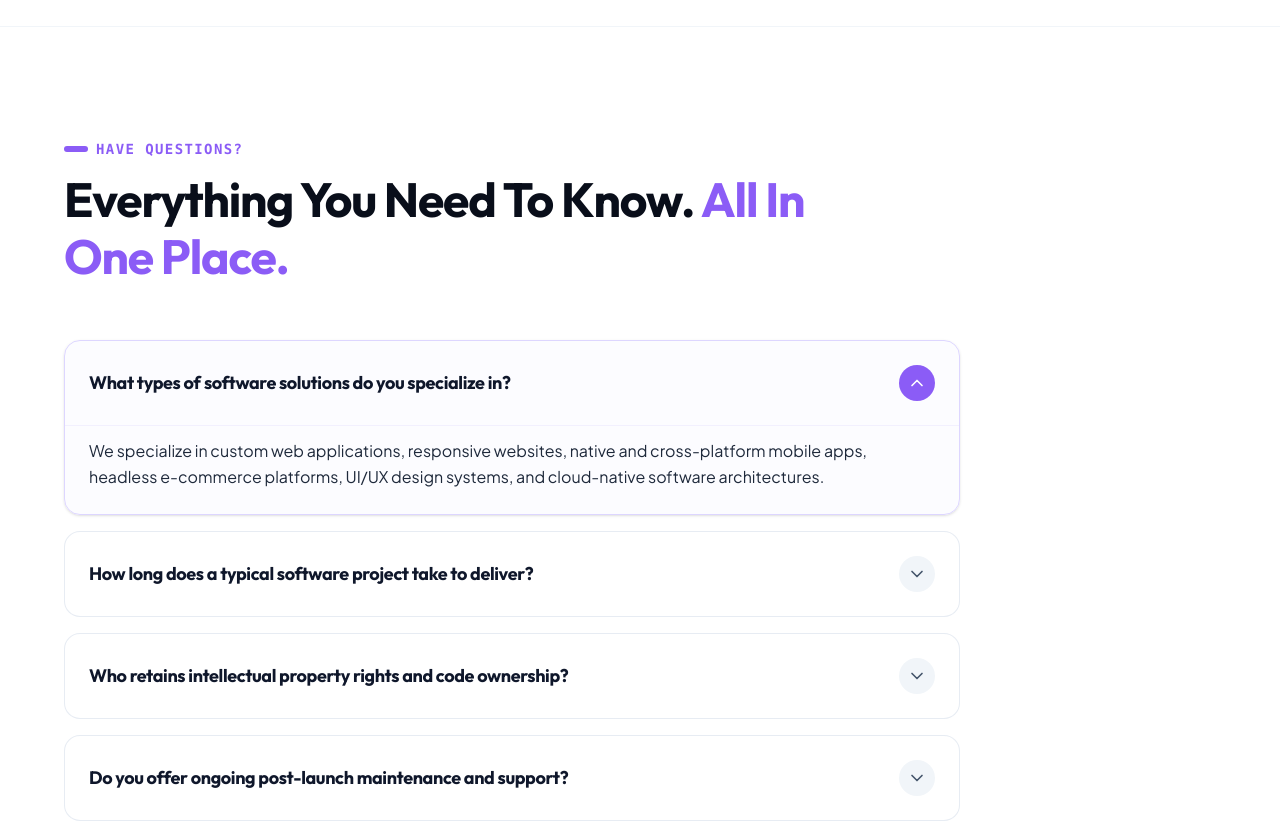
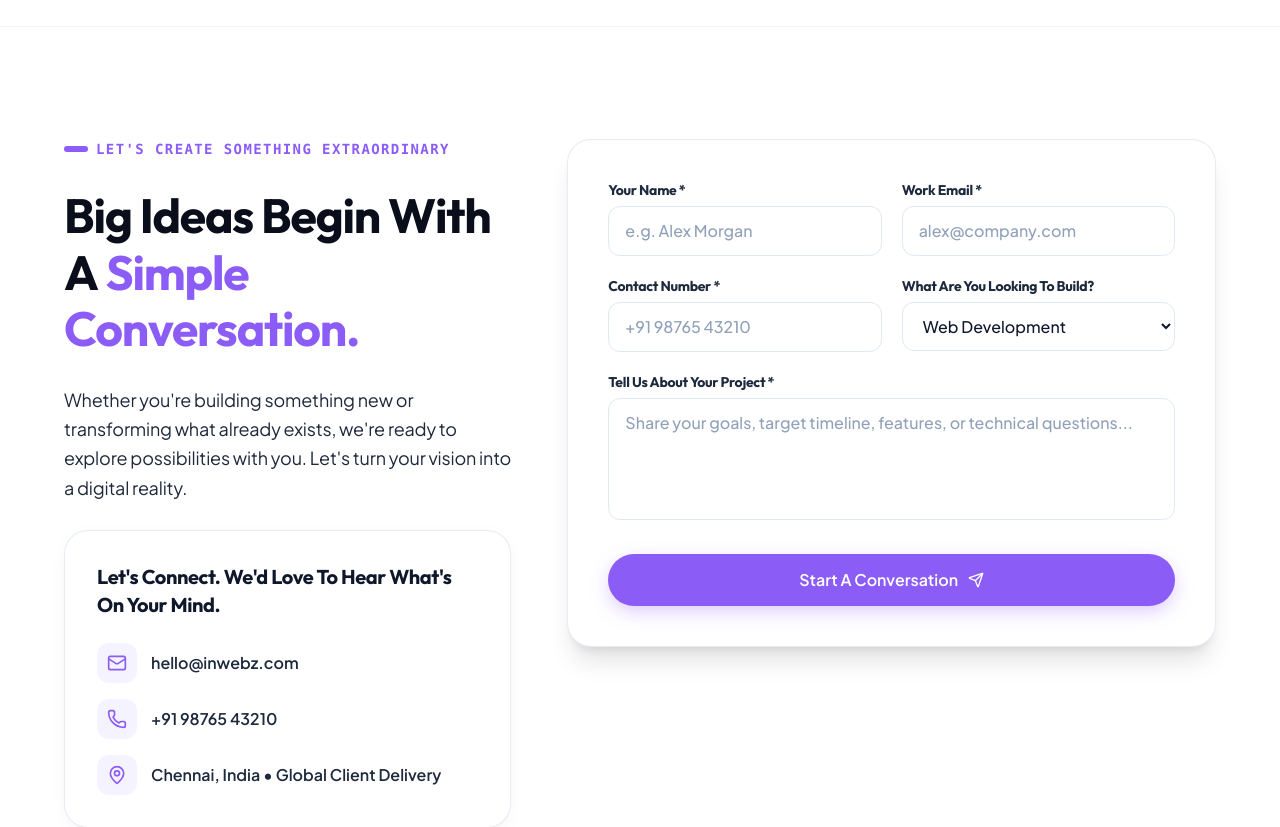
Before and after one commit to harithashree47/InWebz, a React (Vite) app in the folder frontend/: page / in a window 1280 px wide. Shown: the part 7500-8327 px from the top of the page. Built offline with nearby package versions, Linux system fonts and the light colour scheme.

Commit message:
faq section deleted

```diff
--- a/frontend/src/pages/Faq.jsx
+++ /dev/null
@@ -1,92 +0,0 @@
-import React, { useState } from 'react';
-import { ChevronDown } from 'lucide-react';
-
-const FAQS = [
-  {
-    q: 'What types of software solutions do you specialize in?',
-    a: 'We specialize in custom web applications, responsive websites, native and cross-platform mobile apps, headless e-commerce platforms, UI/UX design systems, and cloud-native software architectures.',
-  },
-  {
-    q: 'How long does a typical software project take to deliver?',
-    a: 'Most agile MVP and web application sprints run between 4 to 8 weeks, with functional preview deployments delivered every 2 weeks. Comprehensive enterprise platforms typically span 8 to 12 weeks with milestone-driven handovers.',
-  },
-  {
-    q: 'Who retains intellectual property rights and code ownership?',
-    a: 'You do. 100%. Upon project completion and final handover, all source code, Figma design systems, database schemas, and intellectual property belong entirely to your company with zero licensing restrictions.',
-  },
-  {
-    q: 'Do you offer ongoing post-launch maintenance and support?',
-    a: 'Yes. Every deployment includes 30 days of comprehensive hyper-care support covering bug resolution, performance tuning, and team onboarding. We also provide flexible ongoing monthly retainers for feature expansion and cloud scaling.',
-  },
-  {
-    q: 'How do we begin working together?',
-    a: 'Simply click "Let\'s Collaborate" or fill out the contact form below. We schedule a 30-minute discovery workshop to understand your vision, assess technical requirements, and deliver a clear project roadmap.',
-  },
-];
-
-export default function Faq() {
-  const [openIdx, setOpenIdx] = useState(0);
-
-  const toggle = (idx) => {
-    setOpenIdx(openIdx === idx ? null : idx);
-  };
-
-  return (
-    <section className="relative py-20 sm:py-28 overflow-hidden bg-white w-full border-t border-slate-100">
-      <div className="w-full px-4 sm:px-8 lg:px-12 xl:px-16">
-        {/* Section Header */}
-        <div className="max-w-3xl mb-14 text-left">
-          <div className="text-xs sm:text-sm font-bold tracking-widest uppercase text-[#8B5CF6] font-mono flex items-center gap-2 mb-3">
-            <span className="h-1.5 w-6 rounded-full bg-[#8B5CF6] inline-block" />
-            HAVE QUESTIONS?
-          </div>
-
-          <h2 className="text-3xl sm:text-4xl lg:text-5xl font-bold font-heading text-[#090e1a] tracking-tight leading-[1.18]">
-            Everything You Need To Know.{' '}
-            <span className="text-[#8B5CF6] font-bold">All In One Place.</span>
-          </h2>
-        </div>
-
-        {/* Accordion List on clean white */}
-        <div className="max-w-4xl space-y-4">
-          {FAQS.map((faq, idx) => {
-            const isOpen = openIdx === idx;
-            return (
-              <div
-                key={idx}
-                className={`rounded-2xl border transition-all duration-300 overflow-hidden ${
-                  isOpen
-                    ? 'bg-violet-50/30 border-violet-200 shadow-sm'
-                    : 'bg-white border-slate-200/80 hover:border-slate-300'
-                }`}
-              >
-                <button
-                  type="button"
-                  onClick={() => toggle(idx)}
-                  className="w-full p-6 text-left flex items-center justify-between gap-4 cursor-pointer focus:outline-none"
-                >
-                  <span className="text-lg font-bold font-heading text-slate-900">
-                    {faq.q}
-                  </span>
-                  <div
-                    className={`p-2 rounded-full transition-transform duration-300 shrink-0 ${
-                      isOpen ? 'rotate-180 bg-[#8B5CF6] text-white' : 'bg-slate-100 text-slate-600'
-                    }`}
-                  >
-                    <ChevronDown className="h-5 w-5" />
-                  </div>
-                </button>
-
-                {isOpen && (
-                  <div className="px-6 pb-6 text-base text-[#1e293b] leading-relaxed font-normal border-t border-violet-100/60 pt-3">
-                    {faq.a}
-                  </div>
-                )}
-              </div>
-            );
-          })}
-        </div>
-      </div>
-    </section>
-  );
-}
--- a/frontend/src/pages/HomePage.jsx
+++ b/frontend/src/pages/HomePage.jsx
@@ -8,7 +8,6 @@ import Projects from './Projects';
 import Expertise from './Expertise';
 import Process from './Process';
 import Testimonials from './Testimonials';
-import Faq from './Faq';
 import Contact from './Contact';
 import FinalCta from './FinalCta';
 
@@ -48,13 +47,10 @@ export default function HomePage({ onOpenContact }) {
       {/* 11. TESTIMONIALS */}
       <Testimonials />
 
-      {/* 12. FAQ */}
-      <Faq />
-
-      {/* 13. CONTACT SECTION */}
+      {/* 12. CONTACT SECTION */}
       <Contact />
 
-      {/* 14. FINAL CTA */}
+      {/* 13. FINAL CTA */}
       <FinalCta onGetStarted={scrollToContact} />
     </div>
   );
```
